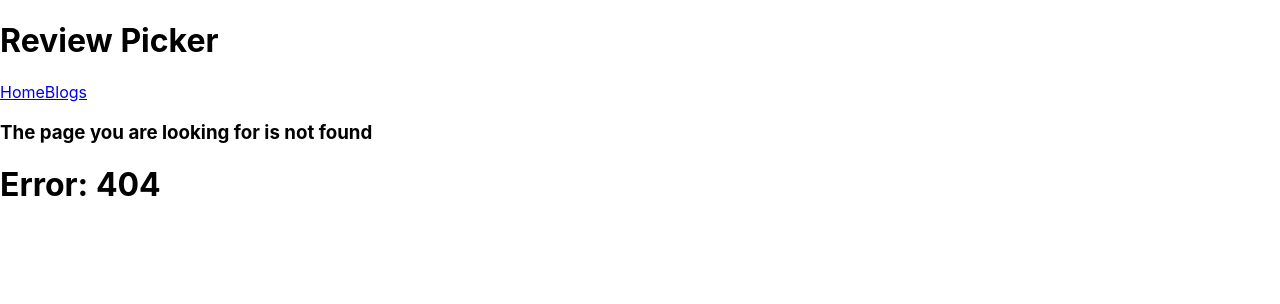
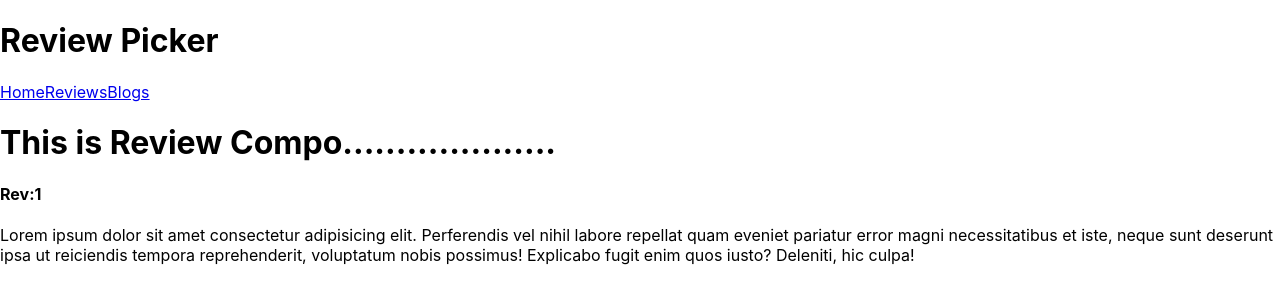
Before and after one commit to Niamul-Hasan/Product-analysis-website, a React (Create React App) app: page /review in a window 1280 px wide. Before the commit this address had no page. Shown: the top 304 px of the page. Built offline with nearby package versions, Linux system fonts and the light colour scheme.

Commit message:
useNavigate is implemented

```diff
--- a/src/App.js
+++ b/src/App.js
@@ -1,10 +1,10 @@
-import logo from './logo.svg';
 import './App.css';
 import { Route, Routes } from 'react-router-dom';
 import Home from './Components/Home/Home';
 import Header from './Components/Header/Header';
 import Blogs from './Components/Blogs/Blogs';
 import NotFound from './Components/NotFound/NotFound';
+import Review from './Components/Review/Review';
 
 function App() {
   return (
@@ -13,6 +13,7 @@ function App() {
       <Routes>
         <Route path="/" element={<Home />}></Route>
         <Route path="/blogs" element={<Blogs />}></Route>
+        <Route path="/review" element={<Review />}></Route>
         <Route path="*" element={<NotFound />}></Route>
       </Routes>
 
--- a/src/Components/AreaGraph/AreaGraph.js
+++ b/src/Components/AreaGraph/AreaGraph.js
@@ -1,5 +1,5 @@
 import React from 'react';
-import { Area, AreaChart, CartesianGrid, Label, Legend, Tooltip, XAxis, YAxis } from 'recharts';
+import { Area, AreaChart, CartesianGrid, Legend, Tooltip, XAxis, YAxis } from 'recharts';
 
 const AreaGraph = () => {
 
--- a/src/Components/Header/Header.js
+++ b/src/Components/Header/Header.js
@@ -6,6 +6,7 @@ const Header = () => {
         <div>
             <h1>Review Picker</h1>
             <Link to="/">Home</Link>
+            <Link to="review">Reviews</Link>
             <Link to="blogs">Blogs</Link>
         </div>
     );
--- a/src/Components/HomeReviw/HomeReview.js
+++ b/src/Components/HomeReviw/HomeReview.js
@@ -1,13 +1,18 @@
 import React from 'react';
+import { useNavigate } from 'react-router-dom';
 import "./HomeReview.css";
 const HomeReview = () => {
+    const navigate = useNavigate()
+    const getReview = () => {
+        navigate(`/review`)
+    }
     return (
         <>
             <div>
                 <h1 className='Review-heading'>Read Our Valueable Reviews</h1>
             </div>
             <div className="btn">
-                <button>See All Reviews</button>
+                <button onClick={getReview}>See All Reviews</button>
             </div>
         </>
     );
--- /dev/null
+++ b/src/Components/Review/Review.js
@@ -0,0 +1,13 @@
+import React from 'react';
+
+const Review = () => {
+    return (
+        <div>
+            <h1>This is Review Compo....................</h1>
+            <h4>Rev:1</h4>
+            <p>Lorem ipsum dolor sit amet consectetur adipisicing elit. Perferendis vel nihil labore repellat quam eveniet pariatur error magni necessitatibus et iste, neque sunt deserunt ipsa ut reiciendis tempora reprehenderit, voluptatum nobis possimus! Explicabo fugit enim quos iusto? Deleniti, hic culpa!</p>
+        </div>
+    );
+};
+
+export default Review;
```
